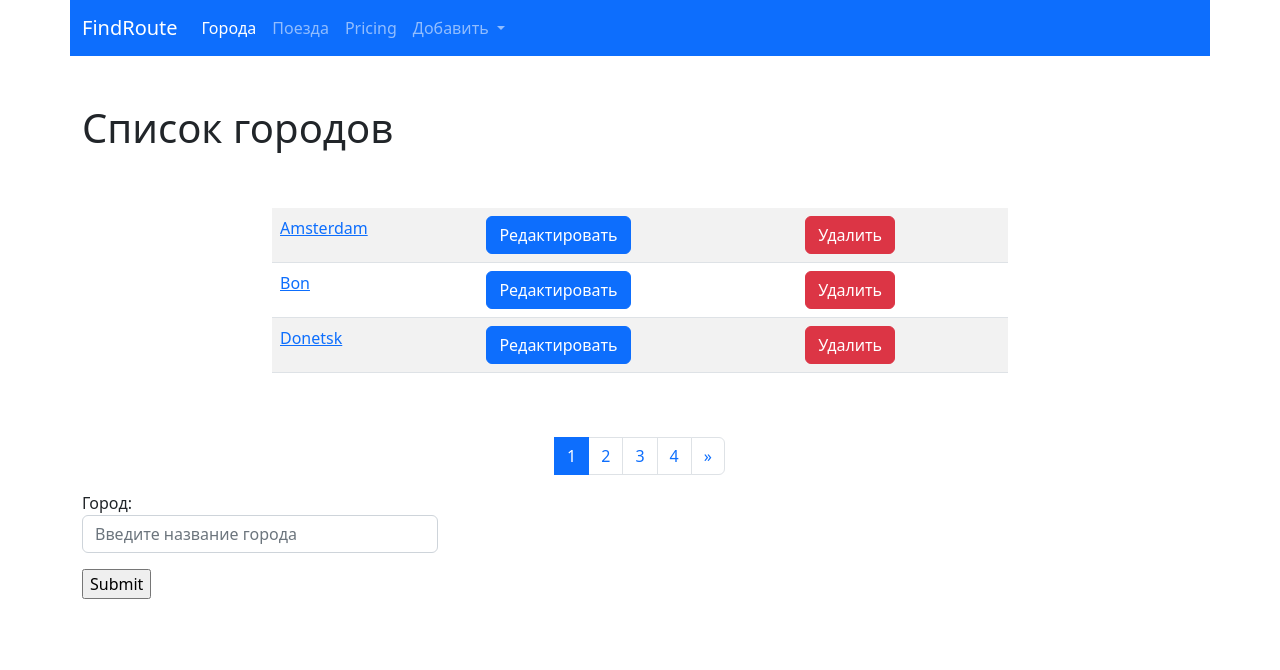
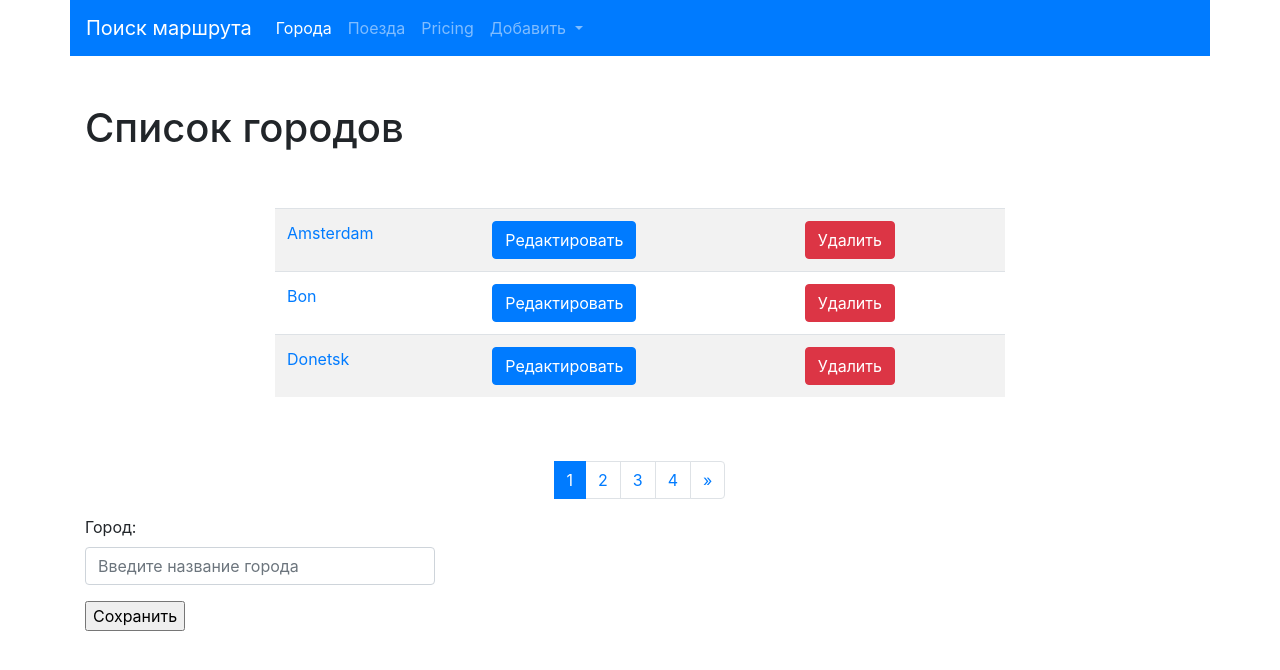
Before and after one commit to Aleshichev/find-route, a Django app: page /cities/ in a window 1280 px wide. Shown: the top 670 px of the page. Run offline with Django 4.2, Linux system fonts and the light colour scheme; data comes from the database, SQL or seed files in the repository; both versions use the stored data as it was after the commit; parts of the project's set-up code (start-up, migrations or seed data) failed here and were passed over.

Commit message:
редактирование

```diff
--- a/src/cities/__init__.py
+++ b/src/cities/__init__.py
@@ -0,0 +1 @@
+default_app_config = 'cities.apps.CitiesConfig'
--- a/src/cities/forms.py
+++ b/src/cities/forms.py
@@ -7,6 +7,7 @@ class HtmlForm(forms.Form):
 
 
 class CityForm(forms.ModelForm):
+    """Редактируем отображение формы через классы bootstrap widget!!!"""
     name = forms.CharField(label='Город', widget=forms.TextInput(attrs={
         'class': 'form-control',
         'placeholder': 'Введите название города'
--- a/src/cities/templates/cities/home.html
+++ b/src/cities/templates/cities/home.html
@@ -55,10 +55,11 @@
 
 <div class="row">
     <div class="col-md-4">
-        <form action="{% url 'cities:create'%}" method="post">{% csrf_token %}
+        <form action="{% url 'cities:create'%}" method="post">
+            {% csrf_token %}
+            {{ form.as_p }}
+    <input type="submit" value="Сохранить">
 
-    {{ form.as_p }}
-    <input type="submit" value="Submit">
 
 </form></div>
 </div>
--- a/src/cities/views.py
+++ b/src/cities/views.py
@@ -10,29 +10,29 @@ from cities.forms import HtmlForm, CityForm
 from cities.models import City
 
 __all__=(
-    'home', 'CityDetailView', 'CityCreateView', 'CityUpdateView', 'CityDeleteView', 'CityListView'
+     'CityDetailView', 'CityCreateView', 'CityUpdateView', 'CityDeleteView', 'CityListView'
 )
-def home(request, pk=None):
-    if request.method == 'POST':
-        form = CityForm(request.POST)
-        if form.is_valid():
-            print(form.cleaned_data)
-            form.save()
-
-    # if pk:
-    #     # city = City.objects.filter(id=pk).first()
-    #     # city = City.objects.get(id=pk)
-    #     city = get_object_or_404(City, id=pk)
-    #
-    #     context = {'object': city}
-    #     return render(request, 'cities/detail.html', context)
-    form = CityForm()
-    qs = City.objects.all()
-    lst = Paginator(qs, 2)
-    page_number = request.GET.get('page')
-    page_obj = lst.get_page(page_number)
-    context = {'page_obj': page_obj, 'form': form}
-    return render(request, 'cities/home.html', context)
+# def home(request, pk=None):
+#     if request.method == 'POST':
+#         form = CityForm(request.POST)
+#         if form.is_valid():
+#             print(form.cleaned_data)
+#             form.save()
+#
+#     # if pk:
+#     #     # city = City.objects.filter(id=pk).first()
+#     #     # city = City.objects.get(id=pk)
+#     #     city = get_object_or_404(City, id=pk)
+#     #
+#     #     context = {'object': city}
+#     #     return render(request, 'cities/detail.html', context)
+#     form = CityForm()
+#     qs = City.objects.all()     # весь список городов
+#     lst = Paginator(qs, 2)
+#     page_number = request.GET.get('page')
+#     page_obj = lst.get_page(page_number)
+#     context = {'page_obj': page_obj, 'form': form}     #
+#     return render(request, 'cities/home.html', context)
 
 
 class CityDetailView(DetailView):
@@ -55,14 +55,14 @@ class CityUpdateView(SuccessMessageMixin,UpdateView):
     success_url = reverse_lazy('cities:home')
     success_message = "Город успешно отредактрован"
 
-class CityDeleteView(DeleteView):
+class CityDeleteView(SuccessMessageMixin, DeleteView):
     model = City
     template_name = 'cities/delete.html'
     success_url = reverse_lazy('cities:home')
+    success_message = "Город успешно удалён"
     # messages.success(request, 'Город успешно удалён')
     #
     # def get(self, request, *args, **kwargs):
-    #
     #     return self.post(request, *args, **kwargs)
 
 class CityListView(ListView):
--- a/src/templates/base.html
+++ b/src/templates/base.html
@@ -6,48 +6,76 @@
 <!doctype html>
 <html lang="en">
   <head>
+    <!-- Required meta tags -->
     <meta charset="utf-8">
-    <meta name="viewport" content="width=device-width, initial-scale=1">
-<!--    <link rel="stylesheet" href="https://cdn.jsdelivr.net/npm/bootstrap@4.5.3/dist/css/bootstrap.min.css" integrity="sha384-TX8t27EcRE3e/ihU7zmQxVncDAy5uIKz4rEkgIXeMed4M0jlfIDPvg6uqKI2xXr2" crossorigin="anonymous">-->
+    <meta name="viewport" content="width=device-width, initial-scale=1, shrink-to-fit=no">
 
-    <link href="https://cdn.jsdelivr.net/npm/bootstrap@5.2.0-beta1/dist/css/bootstrap.min.css" rel="stylesheet" integrity="sha384-0evHe/X+R7YkIZDRvuzKMRqM+OrBnVFBL6DOitfPri4tjfHxaWutUpFmBp4vmVor" crossorigin="anonymous">
-<!-- Styles -->
+    <!-- Bootstrap CSS -->
+    <link rel="stylesheet" href="https://cdn.jsdelivr.net/npm/bootstrap@4.6.2/dist/css/bootstrap.min.css" integrity="sha384-xOolHFLEh07PJGoPkLv1IbcEPTNtaed2xpHsD9ESMhqIYd0nLMwNLD69Npy4HI+N" crossorigin="anonymous">
 
-      <!--  <link href="https://cdn.jsdelivr.net/npm/select2@4.1.0-rc.0/dist/css/select2.min.css" rel="stylesheet" />-->
    <title>{% block title %}{% endblock %}</title>
   </head>
   <body>
+
   <nav class="navbar navbar-expand-lg navbar-dark bg-primary container">
-  <div class="container-fluid">
-    <a class="navbar-brand" href="{% url 'home' %}">FindRoute</a>
-    <button class="navbar-toggler" type="button" data-bs-toggle="collapse" data-bs-target="#navbarNavDropdown" aria-controls="navbarNavDropdown" aria-expanded="false" aria-label="Toggle navigation">
+  <a class="navbar-brand" href="{% url 'home' %}">Поиск маршрута</a>
+  <button class="navbar-toggler" type="button" data-toggle="collapse" data-target="#navbarNavDropdown" aria-controls="navbarNavDropdown" aria-expanded="false" aria-label="Toggle navigation">
     <span class="navbar-toggler-icon"></span>
   </button>
   <div class="collapse navbar-collapse" id="navbarNavDropdown">
-      <ul class="navbar-nav ">
+    <ul class="navbar-nav">
+      <li class="nav-item ">
+        <a class="nav-link {% if request.path == cities_home_url%}active{% endif %}" href="{% url 'cities:home' %}">Города<span class="sr-only">(current)</span></a>
+      </li>
       <li class="nav-item">
-          <a class="nav-link {% if request.path == cities_home_url%}active{% endif %} " aria-current="page" href="{% url 'cities:home' %}">Города</a>
-        </li>
-        <li class="nav-item ">
-          <a class="nav-link {% if request.path == trains_home_url %} active {% endif %} " href="{% url 'trains:home' %}">Поезда</a>
+        <a class="nav-link {% if request.path == trains_home_url %} active {% endif %}" href="{% url 'trains:home' %}">Поезда</a>
       </li>
       <li class="nav-item">
         <a class="nav-link" href="#">Pricing</a>
       </li>
       <li class="nav-item dropdown">
-          <a class="nav-link dropdown-toggle  {% if request.path == cities_create_url or request.path == trains_create_url%}active{% endif %}" href="#" id="navbarDropdownMenuLink" role="button" data-bs-toggle="dropdown" aria-expanded="false">
+        <a class="nav-link dropdown-toggle  {% if request.path == cities_create_url or request.path == trains_create_url%}active{% endif %}" href="#" role="button" data-toggle="dropdown" aria-expanded="false">
           Добавить
         </a>
-          <ul class="dropdown-menu" aria-labelledby="navbarDropdownMenuLink">
-            <li><a class="dropdown-item" href="{% url 'cities:create' %}">Новый город</a></li>
-            <li><a class="dropdown-item" href="{% url 'trains:create' %}">Новый поезд</a></li>
-
-          </ul>
+        <div class="dropdown-menu">
+          <a class="dropdown-item" href="{% url 'cities:create' %}">Новый город</a>
+          <a class="dropdown-item" href="{% url 'trains:create' %}">Новый поезд</a>
+        </div>
       </li>
     </ul>
   </div>
-  </div>
 </nav>
+
+<!--  <nav class="navbar navbar-expand-lg navbar-dark bg-primary container">-->
+<!--  <div class="container-fluid">-->
+<!--    <a class="navbar-brand" href="{% url 'home' %}">FindRoute</a>-->
+<!--    <button class="navbar-toggler" type="button" data-bs-toggle="collapse" data-bs-target="#navbarNavDropdown" aria-controls="navbarNavDropdown" aria-expanded="false" aria-label="Toggle navigation">-->
+<!--      <span class="navbar-toggler-icon"></span>-->
+<!--    </button>-->
+<!--    <div class="collapse navbar-collapse" id="navbarNavDropdown">-->
+<!--      <ul class="navbar-nav ">-->
+<!--        <li class="nav-item">-->
+<!--          <a class="nav-link {% if request.path == cities_home_url%}active{% endif %} " aria-current="page" href="{% url 'cities:home' %}">Города</a>-->
+<!--        </li>-->
+<!--        <li class="nav-item ">-->
+<!--          <a class="nav-link {% if request.path == trains_home_url %} active {% endif %} " href="{% url 'trains:home' %}">Поезда</a>-->
+<!--        </li>-->
+<!--        <li class="nav-item">-->
+<!--          <a class="nav-link" href="#">Pricing</a>-->
+<!--        </li>-->
+<!--        <li class="nav-item dropdown">-->
+<!--          <a class="nav-link dropdown-toggle  {% if request.path == cities_create_url or request.path == trains_create_url%}active{% endif %}" href="#" id="navbarDropdownMenuLink" role="button" data-bs-toggle="dropdown" aria-expanded="false">-->
+<!--            Добавить-->
+<!--          </a>-->
+<!--          <ul class="dropdown-menu" aria-labelledby="navbarDropdownMenuLink">-->
+<!--            <li><a class="dropdown-item" href="{% url 'cities:create' %}">Новый город</a></li>-->
+<!--            <li><a class="dropdown-item" href="{% url 'trains:create' %}">Новый поезд</a></li>-->
+<!--          </ul>-->
+<!--        </li>-->
+<!--      </ul>-->
+<!--    </div>-->
+<!--  </div>-->
+<!--</nav>-->
   <div class="container">
     <div class="row">
       <div class="col-md-8 mx-auto my-4">
@@ -79,13 +107,18 @@
     {% block content %}{% endblock %}
    </div>
 
-  <script src="https://cdn.jsdelivr.net/npm/@popperjs/core@2.11.5/dist/umd/popper.min.js" integrity="sha384-Xe+8cL9oJa6tN/veChSP7q+mnSPaj5Bcu9mPX5F5xIGE0DVittaqT5lorf0EI7Vk" crossorigin="anonymous"></script>
-    <script src="https://cdn.jsdelivr.net/npm/bootstrap@5.2.0-beta1/dist/js/bootstrap.bundle.min.js" integrity="sha384-pprn3073KE6tl6bjs2QrFaJGz5/SUsLqktiwsUTF55Jfv3qYSDhgCecCxMW52nD2" crossorigin="anonymous"></script>
-<!--  <script>-->
-<!--      $(document).ready(function() {-->
-<!--    $('.js-example-basic-single').select2();-->
-<!--    $('.js-example-basic-multiple').select2();-->
-<!--});-->
-<!--  </script>-->
+
+    <!-- Optional JavaScript; choose one of the two! -->
+
+    <!-- Option 1: jQuery and Bootstrap Bundle (includes Popper) -->
+    <script src="https://cdn.jsdelivr.net/npm/jquery@3.5.1/dist/jquery.slim.min.js" integrity="sha384-DfXdz2htPH0lsSSs5nCTpuj/zy4C+OGpamoFVy38MVBnE+IbbVYUew+OrCXaRkfj" crossorigin="anonymous"></script>
+    <script src="https://cdn.jsdelivr.net/npm/bootstrap@4.6.2/dist/js/bootstrap.bundle.min.js" integrity="sha384-Fy6S3B9q64WdZWQUiU+q4/2Lc9npb8tCaSX9FK7E8HnRr0Jz8D6OP9dO5Vg3Q9ct" crossorigin="anonymous"></script>
+
+    <!-- Option 2: Separate Popper and Bootstrap JS -->
+    <!--
+    <script src="https://cdn.jsdelivr.net/npm/jquery@3.5.1/dist/jquery.slim.min.js" integrity="sha384-DfXdz2htPH0lsSSs5nCTpuj/zy4C+OGpamoFVy38MVBnE+IbbVYUew+OrCXaRkfj" crossorigin="anonymous"></script>
+    <script src="https://cdn.jsdelivr.net/npm/popper.js@1.16.1/dist/umd/popper.min.js" integrity="sha384-9/reFTGAW83EW2RDu2S0VKaIzap3H66lZH81PoYlFhbGU+6BZp6G7niu735Sk7lN" crossorigin="anonymous"></script>
+    <script src="https://cdn.jsdelivr.net/npm/bootstrap@4.6.2/dist/js/bootstrap.min.js" integrity="sha384-+sLIOodYLS7CIrQpBjl+C7nPvqq+FbNUBDunl/OZv93DB7Ln/533i8e/mZXLi/P+" crossorigin="anonymous"></script>
+    -->
   </body>
 </html>
```
Also changed, not shown: src/db.sqlite3. Lines whose indentation alone changed are shown as unchanged.
